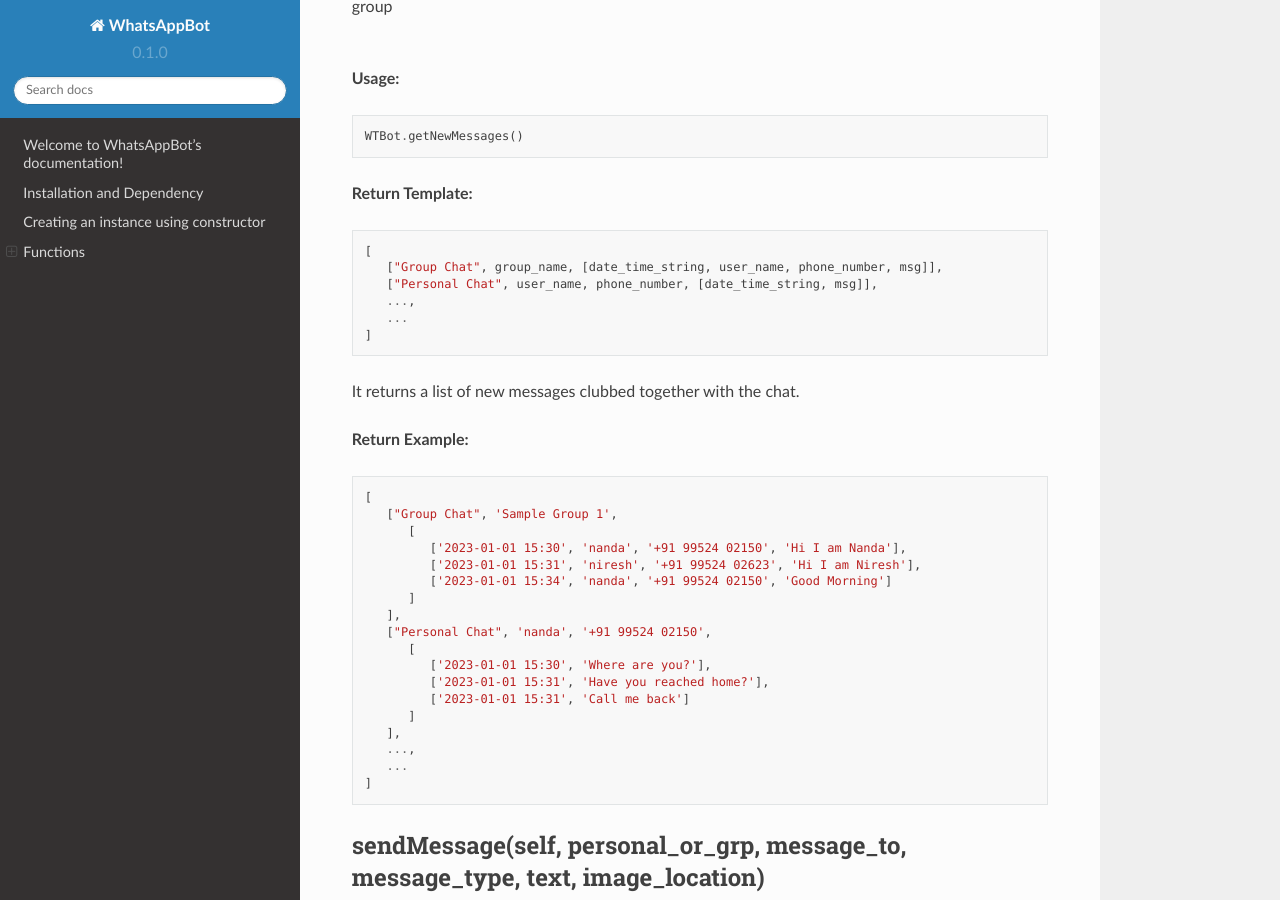
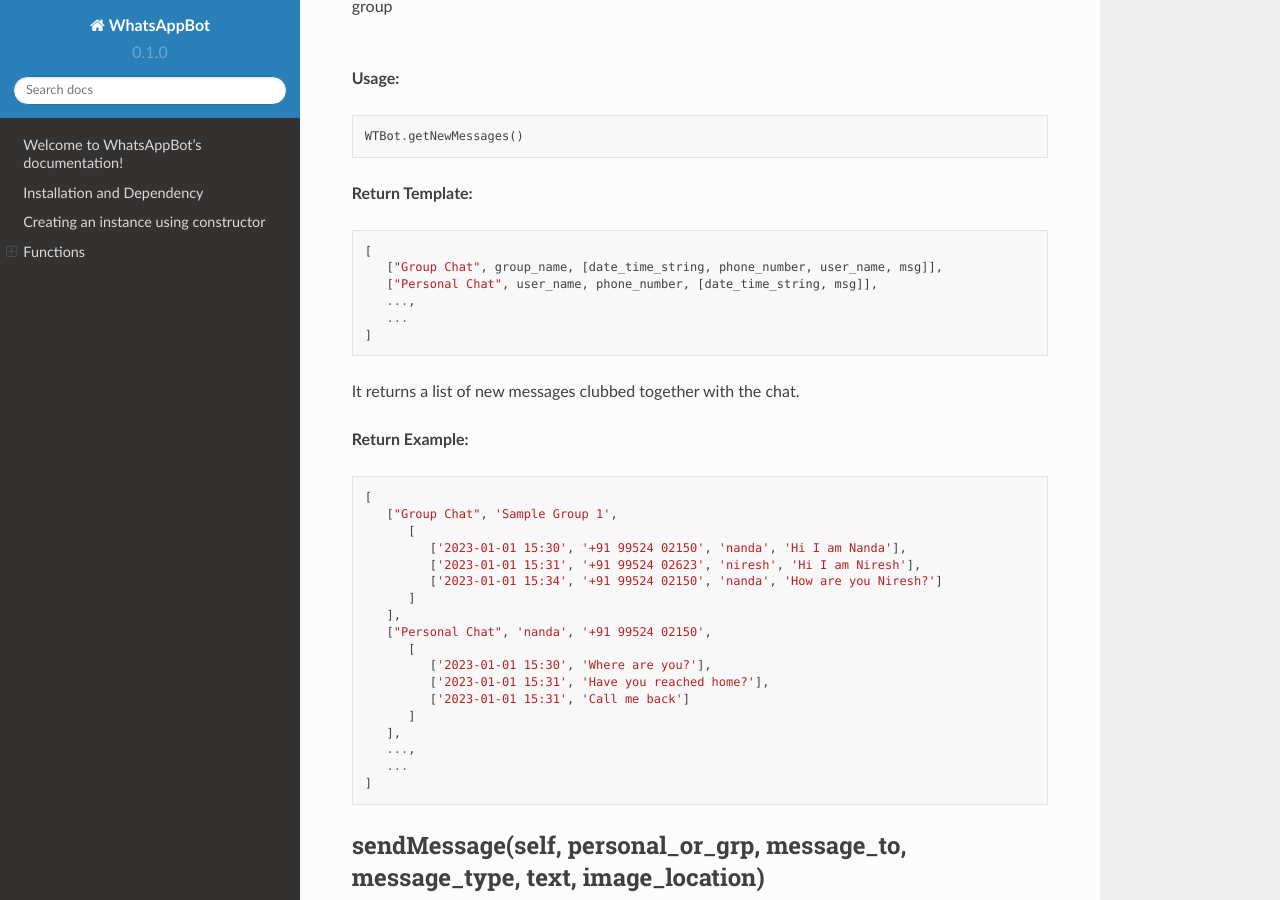
Before and after one commit to ArvindR07/WhatsAppBotDocs, a Sphinx documentation site: the page built from docs/source/index.rst, in a window 1280 px wide and 900 px high, scrolled down 3974 px. Built offline with Sphinx 7.4.7 and the Read the Docs theme 2.0.0, drawn with Linux system fonts in a browser that asks for light colours.

Commit message:
Update index.rst

```diff
--- a/docs/source/index.rst
+++ b/docs/source/index.rst
@@ -171,7 +171,7 @@
 .. code:: python
 
    [
-      ["Group Chat", group_name, [date_time_string, user_name, phone_number, msg]],
+      ["Group Chat", group_name, [date_time_string, phone_number, user_name, msg]],
       ["Personal Chat", user_name, phone_number, [date_time_string, msg]],
       ...,
       ...
@@ -187,9 +187,9 @@
    [
       ["Group Chat", 'Sample Group 1',
          [
-            ['2023-01-01 15:30', 'nanda', '+91 99524 02150', 'Hi I am Nanda'],
-            ['2023-01-01 15:31', 'niresh', '+91 99524 02623', 'Hi I am Niresh'],
-            ['2023-01-01 15:34', 'nanda', '+91 99524 02150', 'Good Morning']
+            ['2023-01-01 15:30', '+91 99524 02150', 'nanda', 'Hi I am Nanda'],
+            ['2023-01-01 15:31', '+91 99524 02623', 'niresh', 'Hi I am Niresh'],
+            ['2023-01-01 15:34', '+91 99524 02150', 'nanda', 'How are you Niresh?']
          ]
       ],
       ["Personal Chat", 'nanda', '+91 99524 02150',
```
